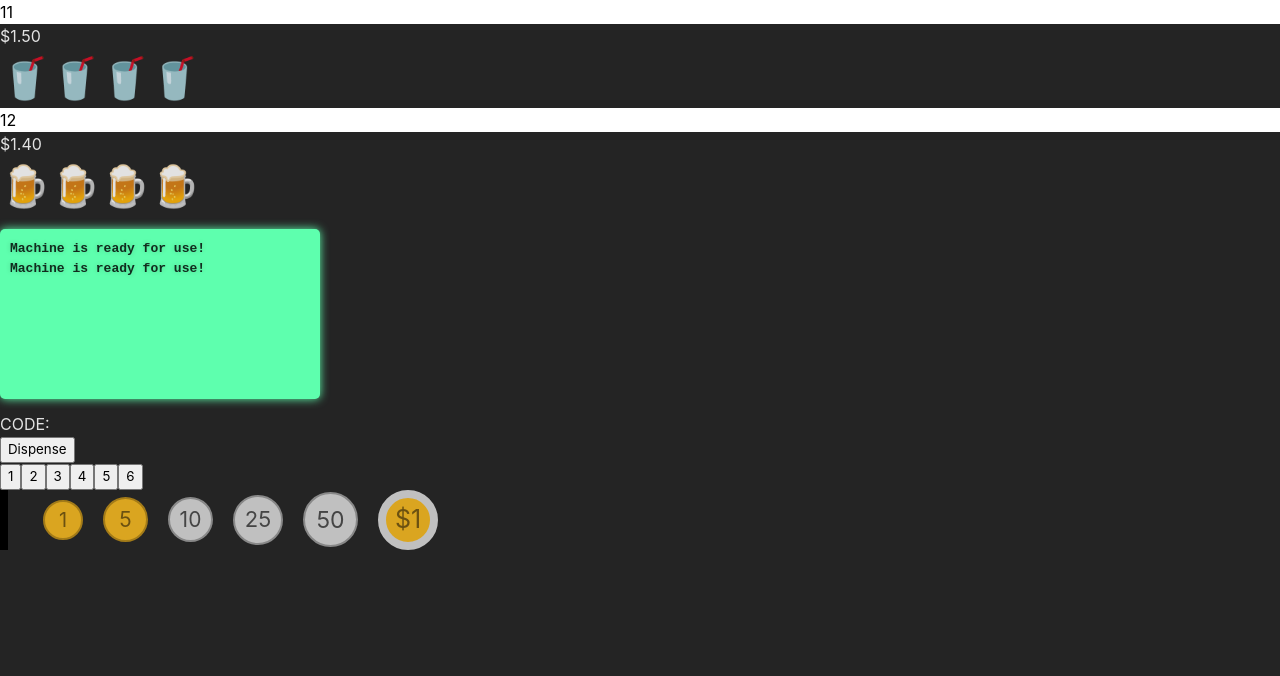
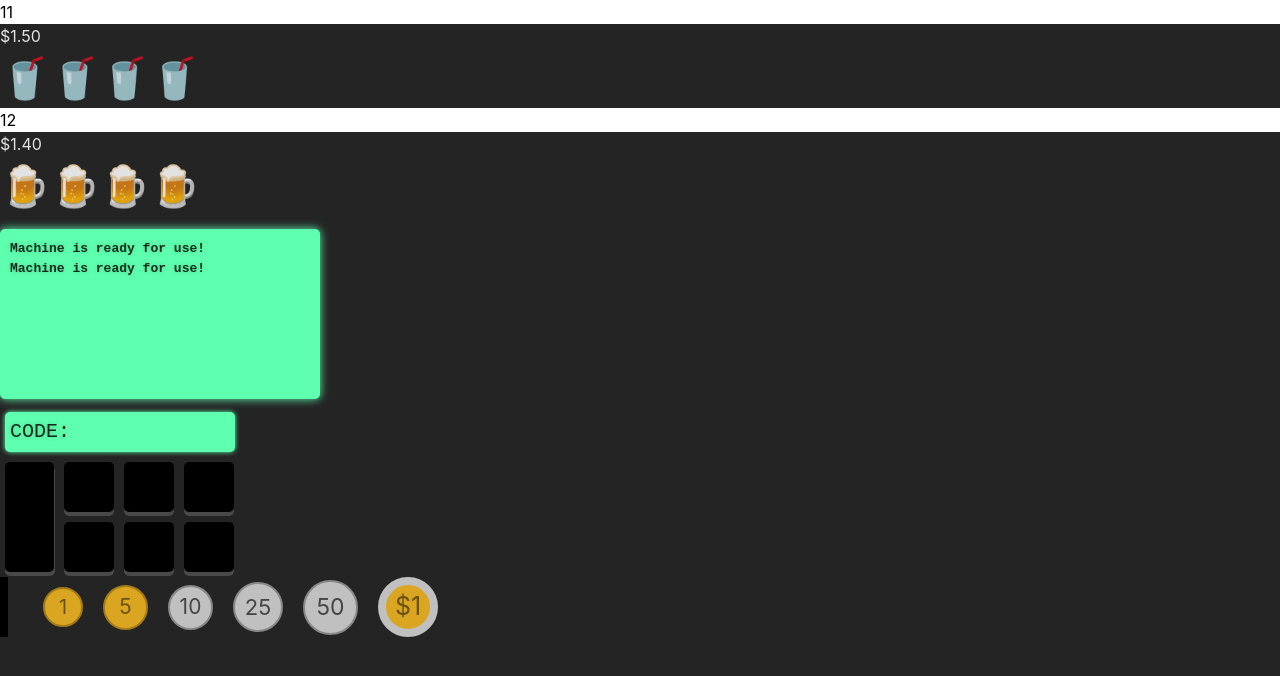
Before and after one commit to hawkgs/react-vending-machine, a React (Vite) app: page / in a window 1280 px wide. Shown: the top 676 px of the page. Built offline with nearby package versions, Linux system fonts and the light colour scheme.

Commit message:
Style Controls

```diff
--- a/src/components/controls/Controls.module.css
+++ b/src/components/controls/Controls.module.css
@@ -0,0 +1,69 @@
+.controls {
+  width: 240px;
+}
+
+.code {
+  background-color: rgb(94, 255, 174);
+  box-shadow: 0 0 5px 0 rgb(94, 255, 174);
+  font-family: monospace;
+  color: rgb(17, 44, 30);
+  text-shadow: 0 0 5px rgba(17, 44, 30, 0.2);
+  border-radius: 5px;
+  padding: 5px;
+  font-size: 20px;
+  margin: 5px;
+}
+
+.controls button {
+  position: relative;
+  background-color: black;
+  border: none;
+  border-radius: 5px;
+  margin: 5px;
+  cursor: pointer;
+}
+
+.controls button::after {
+  content: '';
+  position: absolute;
+  width: inherit;
+  height: inherit;
+  border-radius: 5px;
+  background-color: #494949;
+  top: 4px;
+  left: 0;
+  z-index: -1;
+}
+
+.controls button:hover {
+  background-color: #333;
+}
+
+.controls button:focus {
+  top: 2px;
+}
+
+.controls button:focus::after {
+  top: 2px;
+}
+
+.buttons {
+  display: flex;
+}
+
+.dispenseBtn {
+  font-size: 16px;
+  font-weight: bold;
+  width: 50px;
+  height: 110px;
+}
+
+.dial {
+  width: 185px;
+}
+
+.dial > button {
+  width: 50px;
+  height: 50px;
+  font-size: 25px;
+}
--- a/src/components/controls/Controls.tsx
+++ b/src/components/controls/Controls.tsx
@@ -1,5 +1,5 @@
 import { useState } from 'react';
-import './Controls.module.css';
+import styles from './Controls.module.css';
 
 interface ControlsProps {
   onCodeEnter: (code: string) => void;
@@ -26,10 +26,13 @@ export default function Controls({
   };
 
   return (
-    <>
-      <div>CODE: {code}</div>
-      <button onClick={onCoinsDispense}>Dispense</button>
-      <div>
+    <div className={styles.controls}>
+      <div className={styles.code}>CODE: {code}</div>
+      <div className={styles.buttons}>
+        <button className={styles.dispenseBtn} onClick={onCoinsDispense}>
+          DISP
+        </button>
+        <div className={styles.dial}>
           <button onClick={() => onButtonClick('1')}>1</button>
           <button onClick={() => onButtonClick('2')}>2</button>
           <button onClick={() => onButtonClick('3')}>3</button>
@@ -37,6 +40,7 @@ export default function Controls({
           <button onClick={() => onButtonClick('5')}>5</button>
           <button onClick={() => onButtonClick('6')}>6</button>
         </div>
-    </>
+      </div>
+    </div>
   );
 }
```
Lines whose indentation alone changed are shown as unchanged.
